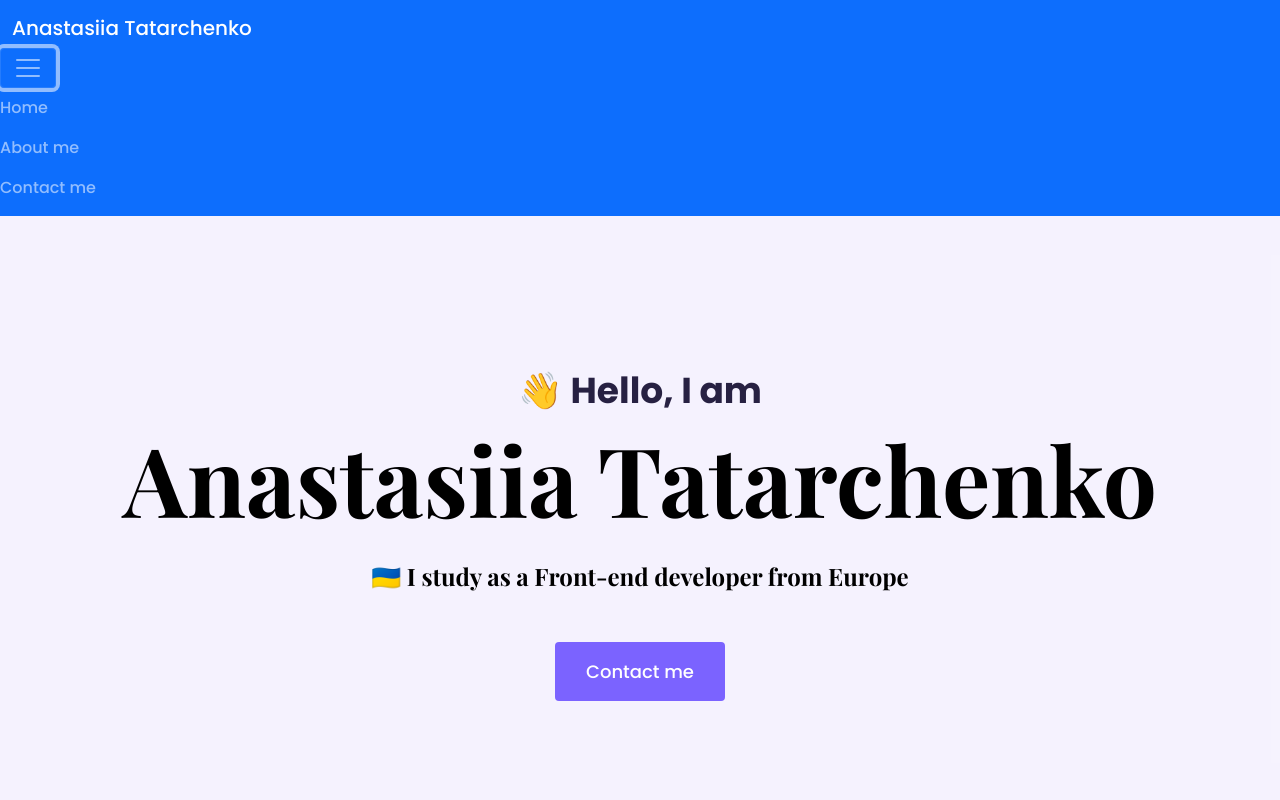
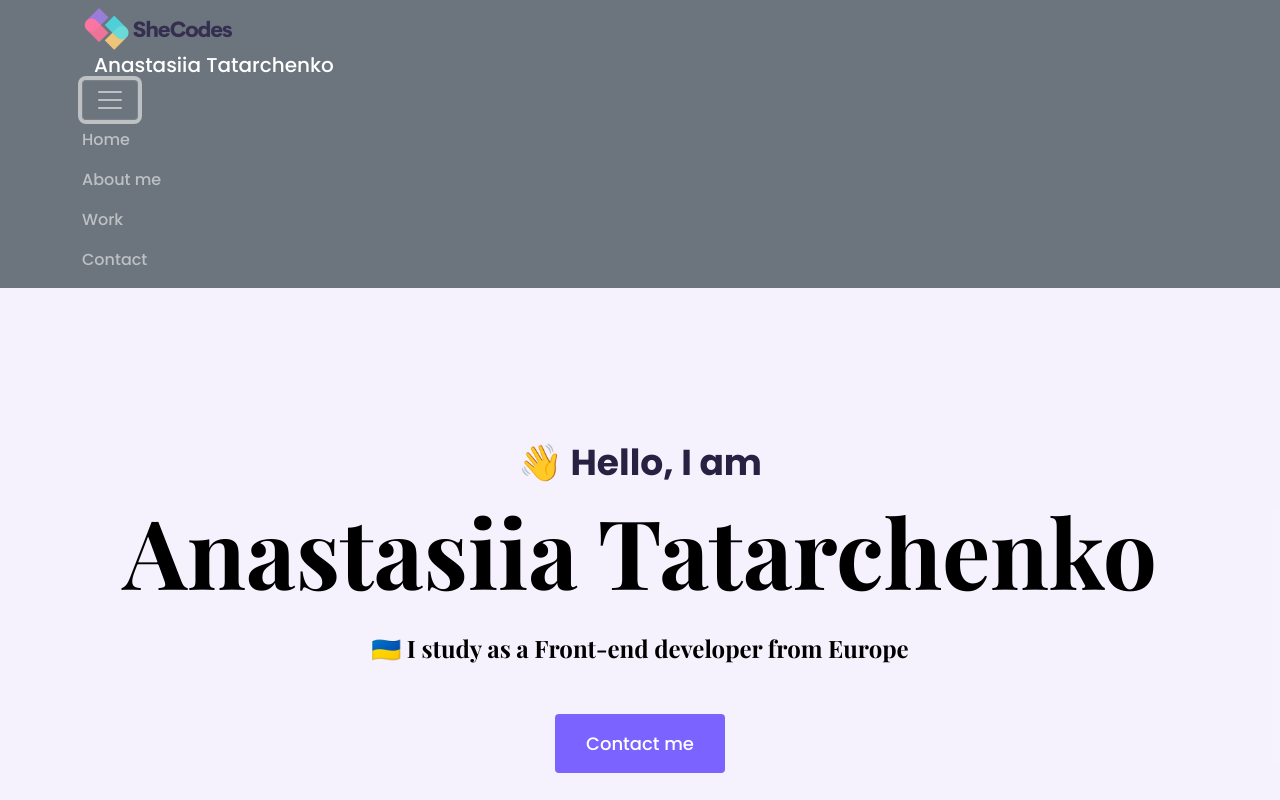
Before and after one commit to Anastasiia-Tatarchenko/responsive-week-5, a plain HTML site: page index.html in a window 1280 px wide. Both pictures are taken after a click on the button "Toggle navigation". Shown: the top 800 px of the page. Drawn offline with nearby package versions, Linux system fonts and the light colour scheme.

Commit message:
Header 1

```diff
--- a/index.html
+++ b/index.html
@@ -29,7 +29,9 @@
     <link rel="stylesheet" href="styles/portfolio.css " />
   </head>
   <body>
-    <nav class="navbar navbar-dark bg-primary">
+    <nav class="navbar navbar-dark bg-secondary ">
+      <div class="container">
+        <img src="images/logo.png" class="logo" alt="" />
         <div class="container-fluid">
           <a class="navbar-brand" href="#">Anastasiia Tatarchenko</a>
         </div>
@@ -41,12 +43,14 @@
           aria-controls="navbarNav"
           aria-expanded="false"
           aria-label="Toggle navigation"
+
         >
           <span class="navbar-toggler-icon"></span>
         </button>
+
         <div class="collapse navbar-collapse" id="navbarNav">
-        <ul class="navbar-nav">
-          <li class="nav-item">
+          <ul class="navbar-nav ">
+            <li class="nav-item ">
               <a class="nav-link" aria-current="page" href="index.html">Home</a>
             </li>
             <li class="nav-item">
@@ -55,11 +59,15 @@
               >
             </li>
             <li class="nav-item">
-            <a class="nav-link" aria-current="page" href="contact-link"
-              >Contact me</a
+              <a class="nav-link" aria-current="page" href="work.html">Work</a>
+            </li>
+            <li class="nav-item">
+              <a class="nav-link" aria-current="page" href="contact.html"
+                >Contact</a
               >
             </li>
           </ul>
+        </div>
       </div>
     </nav>
     <div class="hero">
--- a/styles/portfolio.css
+++ b/styles/portfolio.css
@@ -137,3 +137,7 @@ p {
   font-size: 28px;
   text-decoration: none;
 }
+
+.logo {
+  max-width: 150px;
+}
```
Also changed, not shown: images/logo.png (added). Lines whose indentation alone changed are shown as unchanged.
